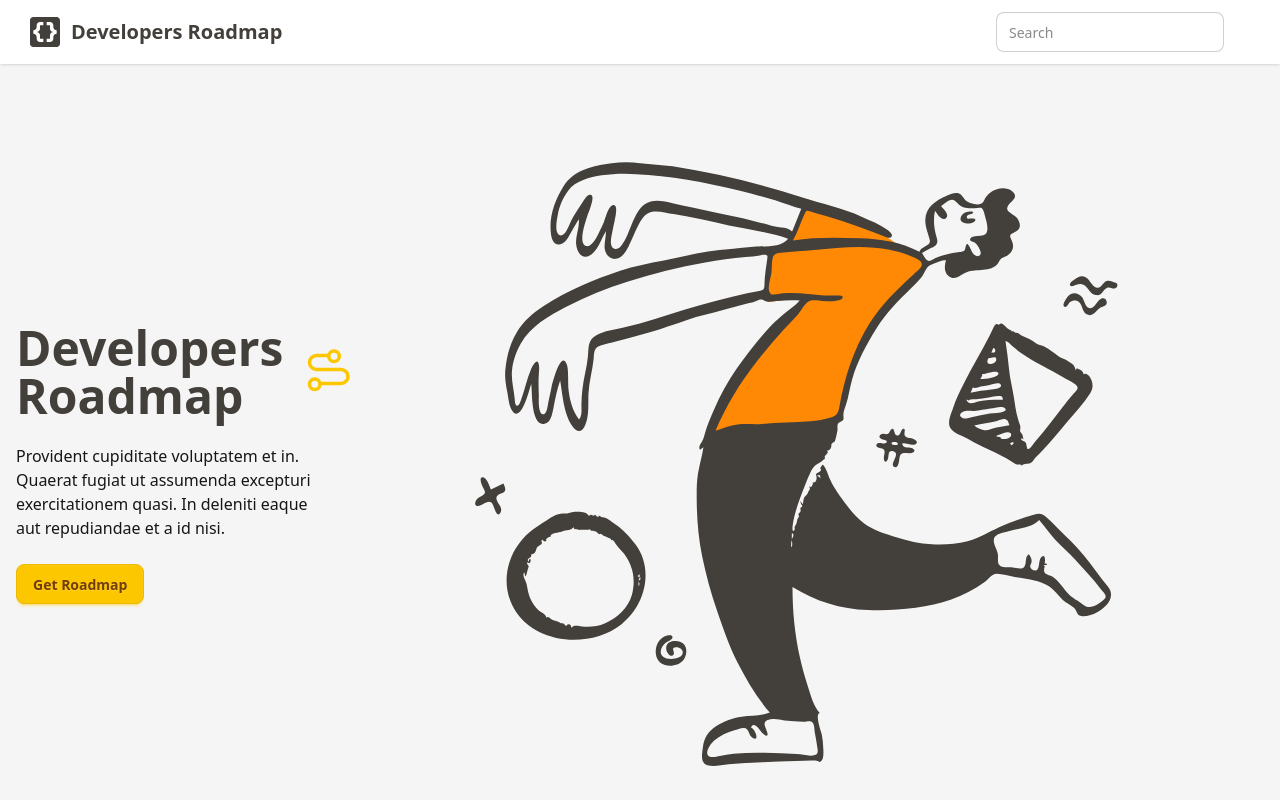
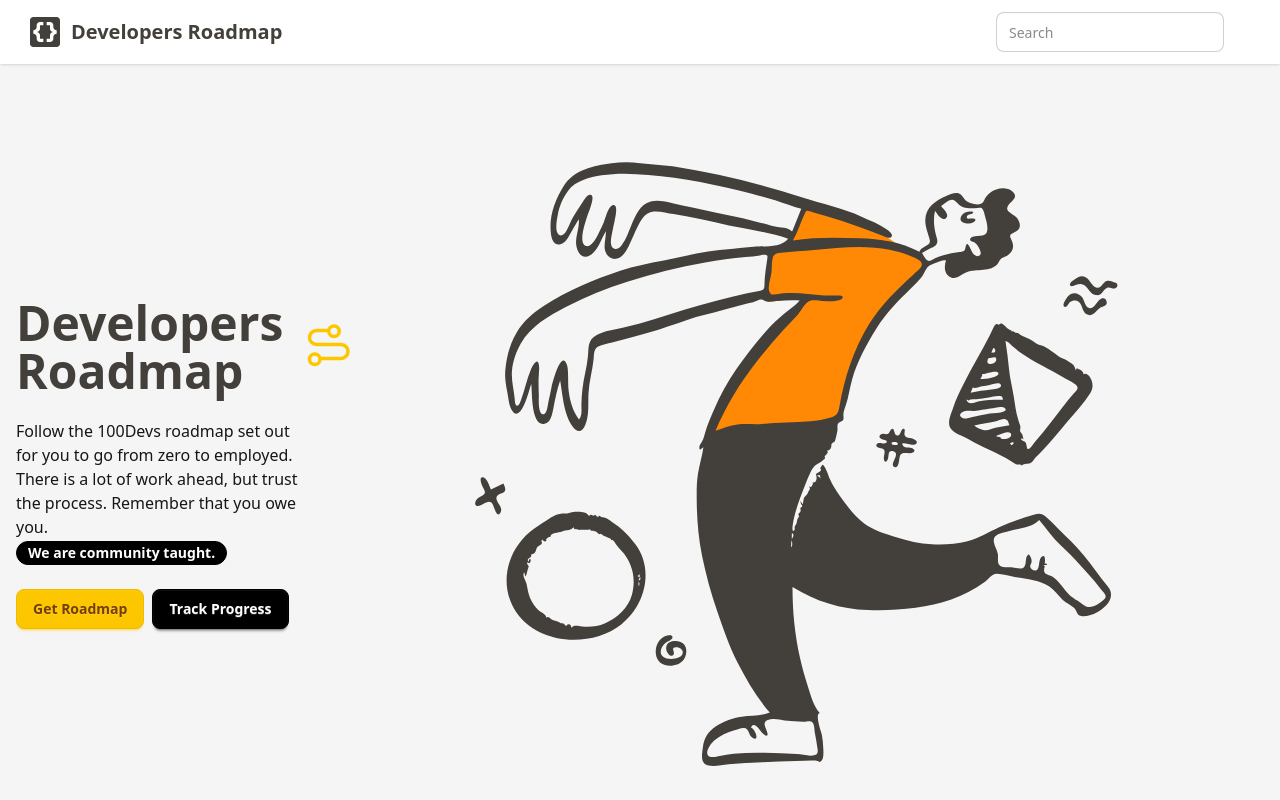
Before and after one commit to rcm-webdev/next-developer-roadmap, a Next.js app: page / in a window 1280 px wide. Shown: the top 800 px of the page. Built offline with nearby package versions, Linux system fonts and the light colour scheme.

Commit message:
add track pprogress btn

```diff
--- a/component/Hero.js
+++ b/component/Hero.js
@@ -6,7 +6,7 @@
   return (
     <div className="hero bg-base-200 min-h-screen">
       <div className="hero-content flex-col lg:flex-row-reverse">
-        <Image src={Zombie} alt="Zombie" className="w-3/4" />
+        <Image src={Zombie} alt="Zombie" className="hidden md:block w-3/4" />
         <div>
           <div className="flex gap-4 items-center">
             <h1 className="text-5xl font-bold text-neutral">
@@ -15,11 +15,17 @@
             <Image src={Roadmap} alt="Roadmap" className="w-14 h-14" />
           </div>
           <p className="py-6">
-            Provident cupiditate voluptatem et in. Quaerat fugiat ut assumenda
-            excepturi exercitationem quasi. In deleniti eaque aut repudiandae et
-            a id nisi.
+            Follow the 100Devs roadmap set out for you to go from zero to
+            employed. There is a lot of work ahead, but trust the process.
+            Remember that you owe you. <br />
+            <span className="badge badge-accent font-semibold">
+              We are community taught.
+            </span>
           </p>
-          <button className="btn btn-primary">Get Roadmap</button>
+          <div className="flex gap-2 justify-center md:justify-start">
+            <button className="btn btn-primary">Get Roadmap</button>
+            <button className="btn btn-accent">Track Progress</button>
+          </div>
         </div>
       </div>
     </div>
```
